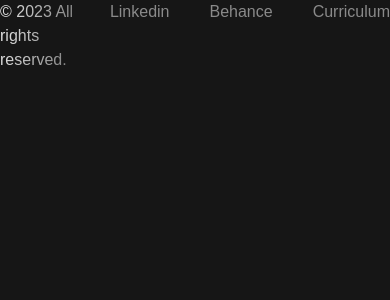
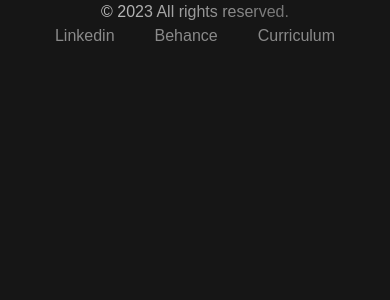
Before and after one commit to tiago-coderia/renderiadesign, a Next.js app: page /components/Footer in a window 390 px wide. Shown: the top 300 px of the page. Built offline with nearby package versions, Linux system fonts and the light colour scheme.

Commit message:
Ajustado

```diff
--- a/pages/components/Footer/index.js
+++ b/pages/components/Footer/index.js
@@ -3,9 +3,9 @@ import Link from "next/link";
 
 const Footer = () => {
   return (
-    <div className="flex justify-between min-h-[50px]">
+    <div className="flex justify-between min-h-[50px] flex-col sm:flex-row pb-4 sm:pb-0 text-center sm:text-start">
       <p className="text-gradient">© 2023 All rights reserved.</p>
-      <div className="flex gap-10">
+      <div className="flex gap-10 justify-center sm:justify-start">
         <Link
           href="https://www.linkedin.com/in/jonathantiiago/"
           className="link-primary"
--- a/pages/components/Header/index.js
+++ b/pages/components/Header/index.js
@@ -3,7 +3,7 @@ import React from "react";
 
 const Header = () => {
   return (
-    <div className="min-h-[100px] flex items-center justify-between border-b-[1px] border-default  border-opacity-10">
+    <div className="min-h-[100px] flex items-center justify-between border-b-[1px] border-default  border-opacity-10 flex-col sm:flex-row py-4 sm:py-0">
       <div>
         <Link
           href="mailto:tiago.coderia@gmail.com"
```
